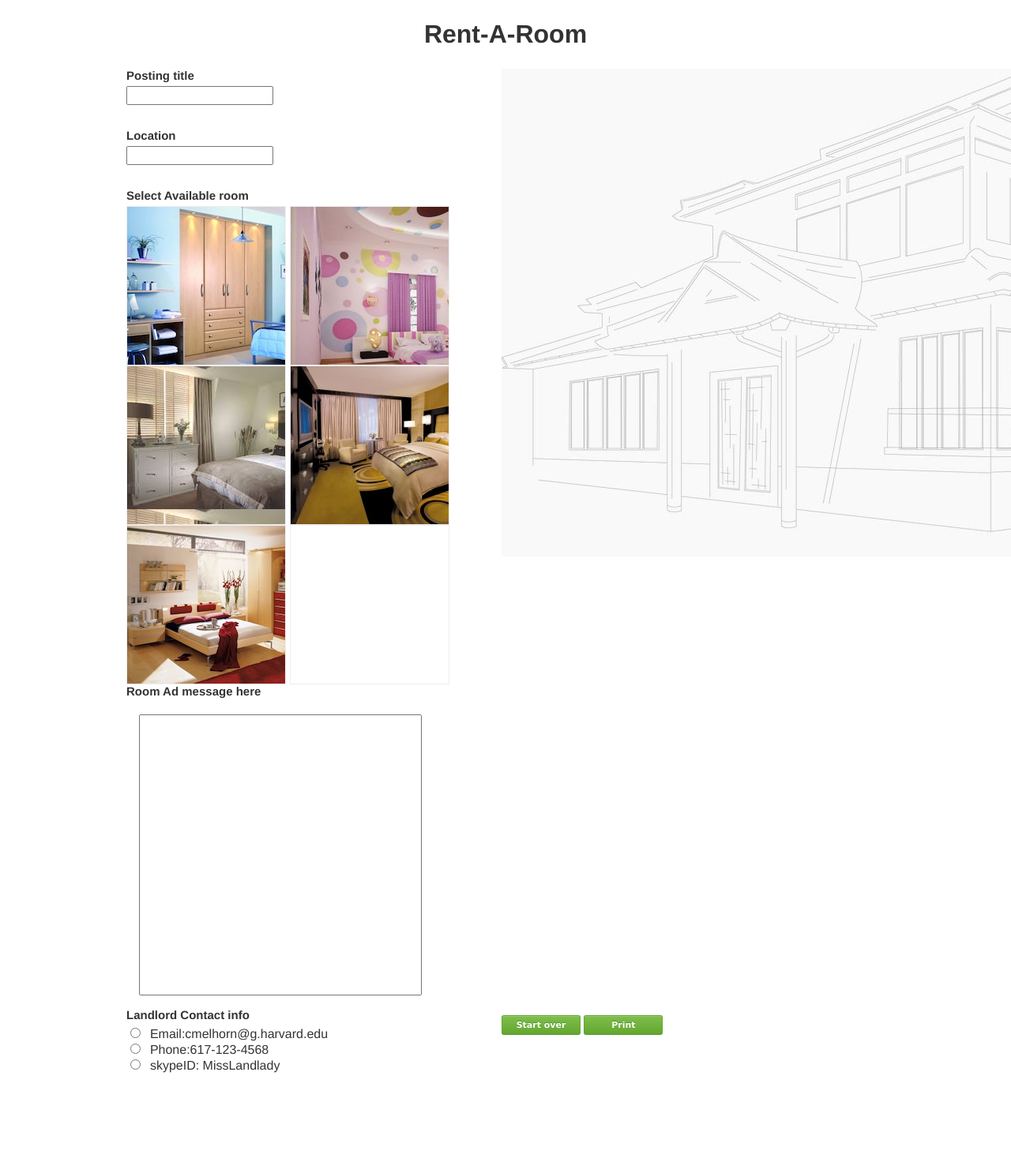
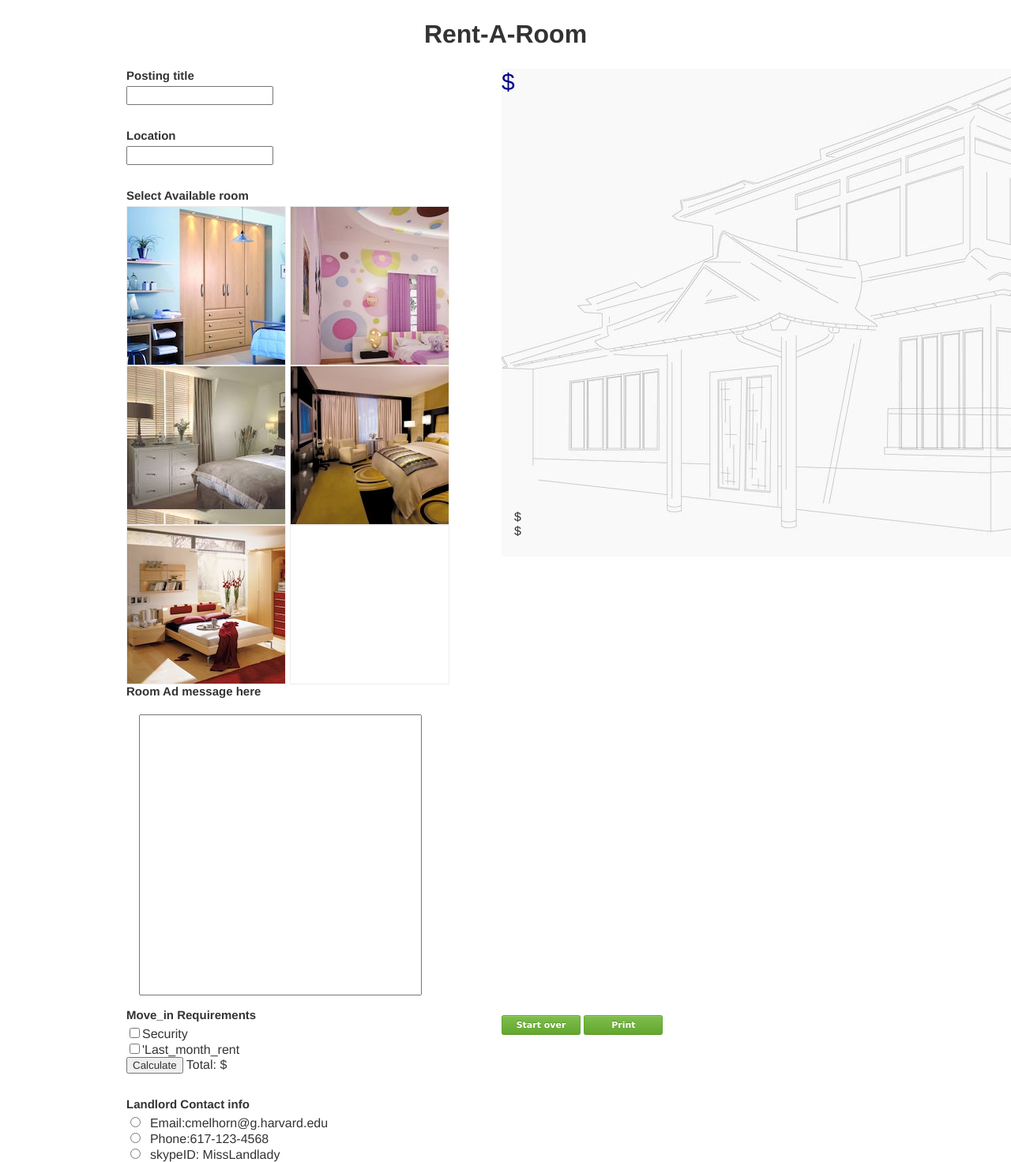
Before and after one commit to mimi11/p3.test-csie15.biz, a PHP site: page / in a window 1280 px wide; the page is wider, and only the part inside the window is pictured. Shown: that part at 79% size. Before the commit the page ends 1359 px from the top of that part, so only its background shows below. Run offline with PHP 8.4, Linux system fonts and the light colour scheme; some libraries are stand-ins or nearby versions.

Commit message:
calculate() work

```diff
--- a/css/features.css
+++ b/css/features.css
@@ -97,3 +97,7 @@ Recipient
     margin-right: 5em;
     border:1em;
 }
+#output{
+    font-size: 15px;
+    color:red;
+}
--- a/index.php
+++ b/index.php
@@ -59,6 +59,15 @@
             <input type='text' id='room_ad' maxlength="500">
             <span class='error' id='room-error'></span>
 
+            <h2>Move_in Requirements </h2>
+
+                <input type='checkbox' name='Security' value=''>Security<br>
+                <input type='checkbox' name='' value=''>'Last_month_rent<br>
+
+
+           <button>Calculate</button>
+
+            Total: $<span id='output'></span>
 
             <br>
         <!-- Contact info -->
@@ -82,7 +91,7 @@
          <div id='house-background'><!--left side image background container-->
              <div id ='intro'>
                     <div id='posting_title'></div>
-                    <div id= 'rent'>  </div>
+                    <div id= 'rent'>$  </div>
                     <div id= 'location_output'></div>
 
              </div><!--End of intro div-->
@@ -100,8 +109,10 @@
             <div id='adInfo'>
 
                 <div class='rentRequirements'>
-                    <div id='security'></div>
-                    <div id='last_month'></div>
+                    <div id='security'>$ </div>
+                   <div id='last_month'>$ </div>
+
+
                 </div>
 
             </div> <!--End of adInfo-->
--- a/js/rent_a_room.js
+++ b/js/rent_a_room.js
@@ -60,6 +60,24 @@ $('.room').click(function(){
     var amenities = room_data[this.id].amenities;
     //create a view for amenities to display
     $('#amenities').html(amenities.join(", "));
+    $('.room').click(calculate);
+    var total=0;
+
+
+    function calculate() {
+
+        var security = $('#security').val();
+        var rent = $('#rent').val();
+        var last_month = ('#last_month').val();
+
+        var amount =security + last_month;
+
+        total = amount+ rent;
+
+
+        $('#output').html(total);
+
+    }
 
 
 });
```
